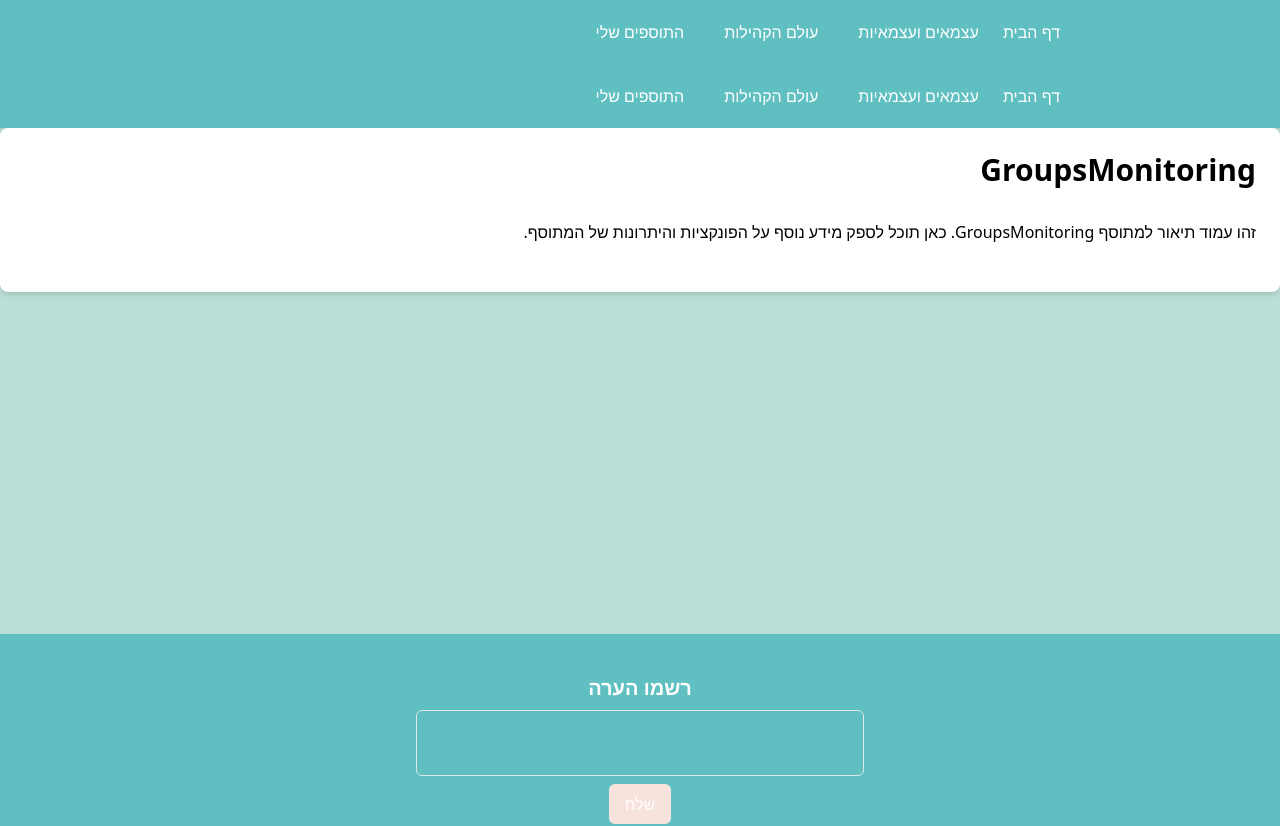
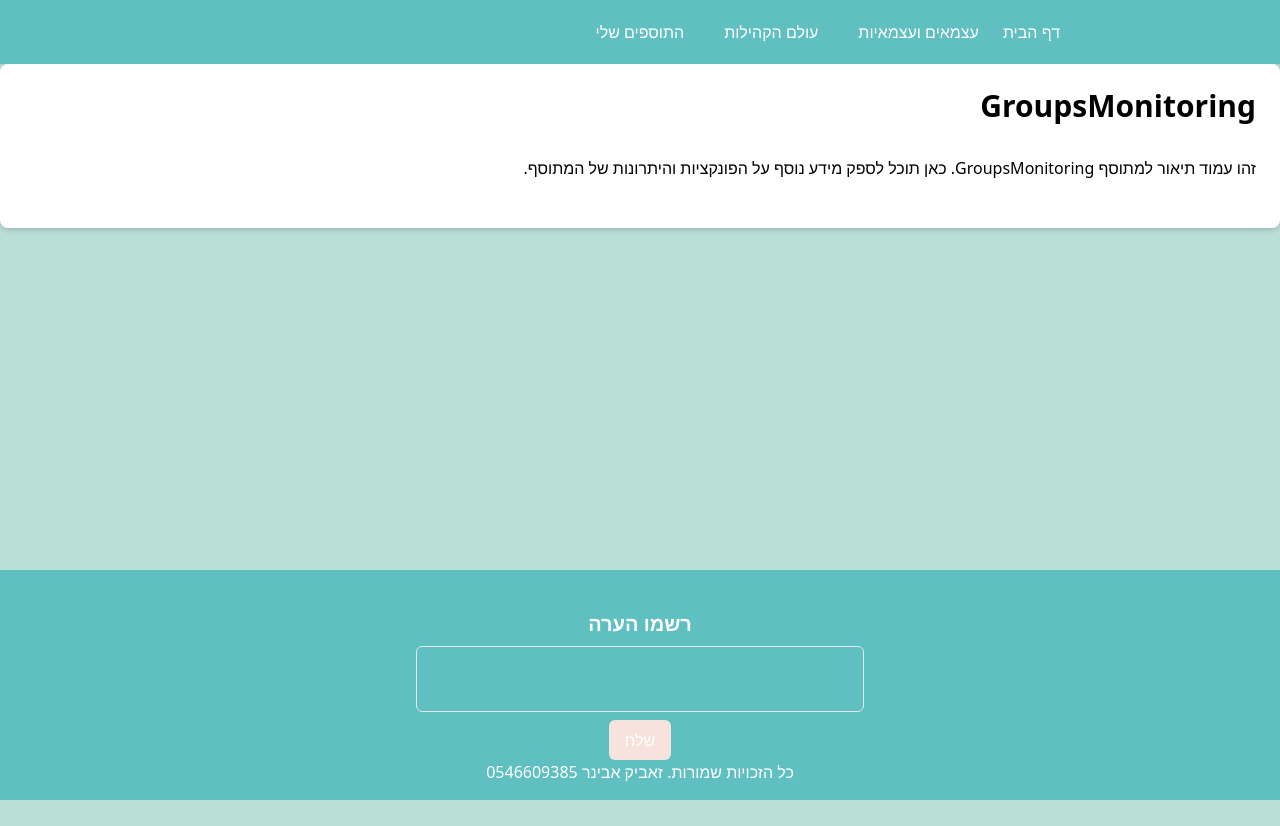
Before and after one commit to Zevik/Atsmai, a Next.js app: page /myextensions/groupsmonitoring in a window 1280 px wide. Shown: the top 826 px of the page. After the commit the page ends 800 px from the top, so only its background shows below. Built offline with nearby package versions, Linux system fonts and the light colour scheme.

Commit message:
עדכון קבצים בתיקייה

```diff
--- a/pages/myextensions/gmac.js
+++ b/pages/myextensions/gmac.js
@@ -1,6 +1,5 @@
 
 import React from 'react';
-import Layout from '../../components/Layout';
 
 export default function Gmac() {
   return (
--- a/pages/myextensions/groupsmonitoring.js
+++ b/pages/myextensions/groupsmonitoring.js
@@ -1,14 +1,10 @@
-
 import React from 'react';
-import Layout from '../../components/Layout';
 
 export default function GroupsMonitoring() {
   return (
-    <Layout>
-      <section>
-        <h1 className="text-3xl font-bold mb-4">GroupsMonitoring</h1>
-        <p className="mb-6">זהו עמוד תיאור למתוסף GroupsMonitoring. כאן תוכל לספק מידע נוסף על הפונקציות והיתרונות של המתוסף.</p>
-      </section>
-    </Layout>
+    <section>
+      <h1 className="text-3xl font-bold mb-4">GroupsMonitoring</h1>
+      <p className="mb-6">זהו עמוד תיאור למתוסף GroupsMonitoring. כאן תוכל לספק מידע נוסף על הפונקציות והיתרונות של המתוסף.</p>
+    </section>
   );
 }
```
